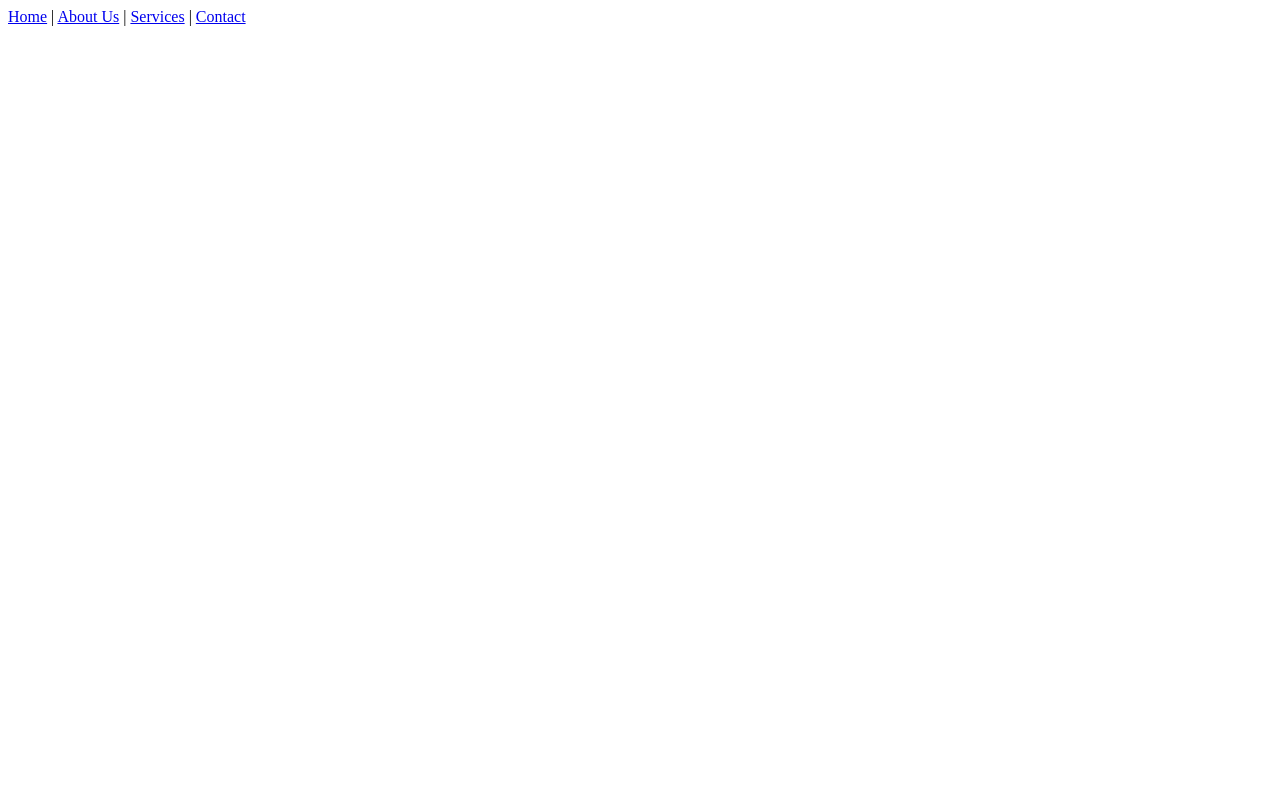
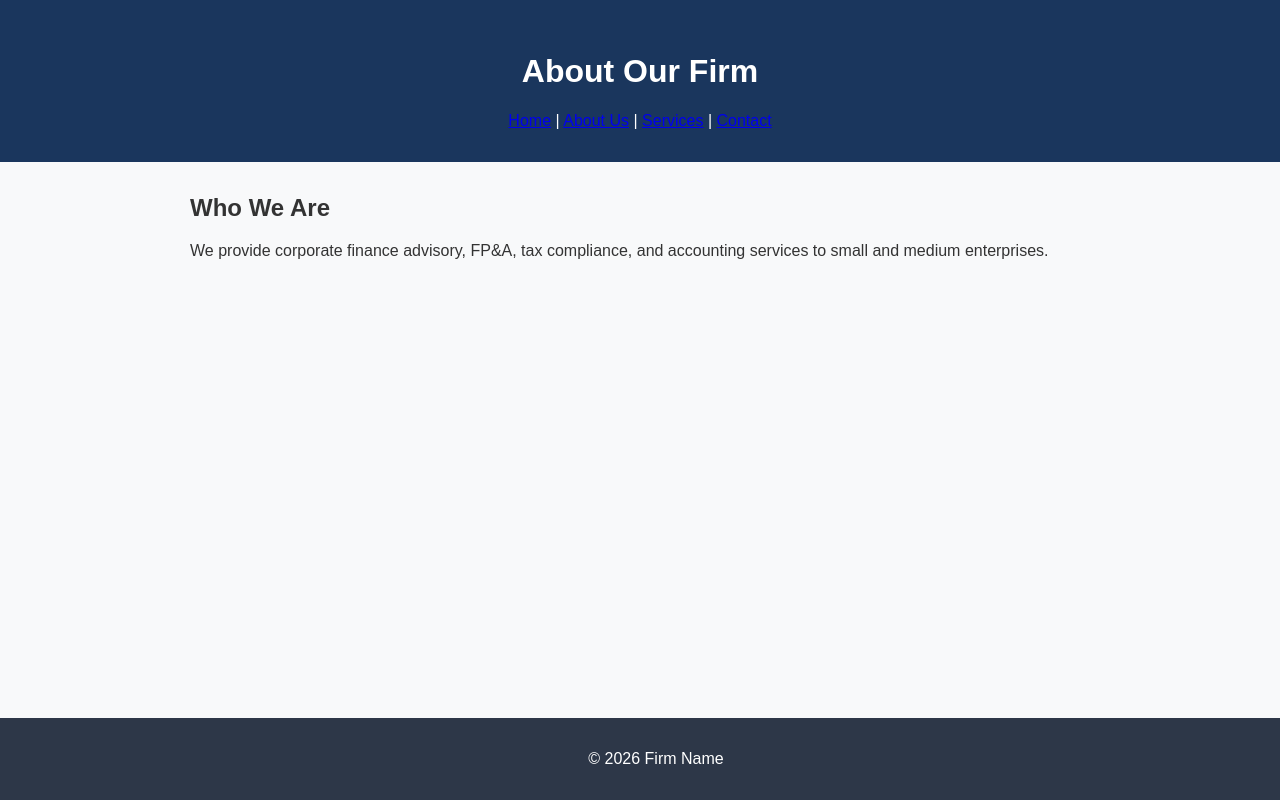
Before and after one commit to vaseemahmad12345-glitch/Taxproconsultancyservices.github.io, a plain HTML site: page about.html in a window 1280 px wide. Drawn offline with Linux system fonts and the light colour scheme.

Commit message:
Create About Us page with header and footer
Added basic structure and content for the About Us page.

```diff
--- a/about.html
+++ b/about.html
@@ -1,6 +1,27 @@
+<!DOCTYPE html>
+<html lang="en">
+<head>
+    <meta charset="UTF-8">
+    <meta name="viewport" content="width=device-width, initial-scale=1.0">
+    <title>About Us | Taxpro Consultancy Services</title>
+    <link rel="stylesheet" href="style.css">
+</head>
+<body>
+    <header>
+        <h1>About Our Firm</h1>
         <nav>
             <a href="index.html">Home</a> |
             <a href="about.html">About Us</a> |
             <a href="services.html">Services</a> |
             <a href="contact.html">Contact</a>
         </nav>
+    </header>
+    <main>
+        <h2>Who We Are</h2>
+        <p>We provide corporate finance advisory, FP&A, tax compliance, and accounting services to small and medium enterprises.</p>
+    </main>
+    <footer>
+        <p>&copy; 2026 Firm Name</p>
+    </footer>
+</body>
+</html>
```
Lines whose indentation alone changed are shown as unchanged.
